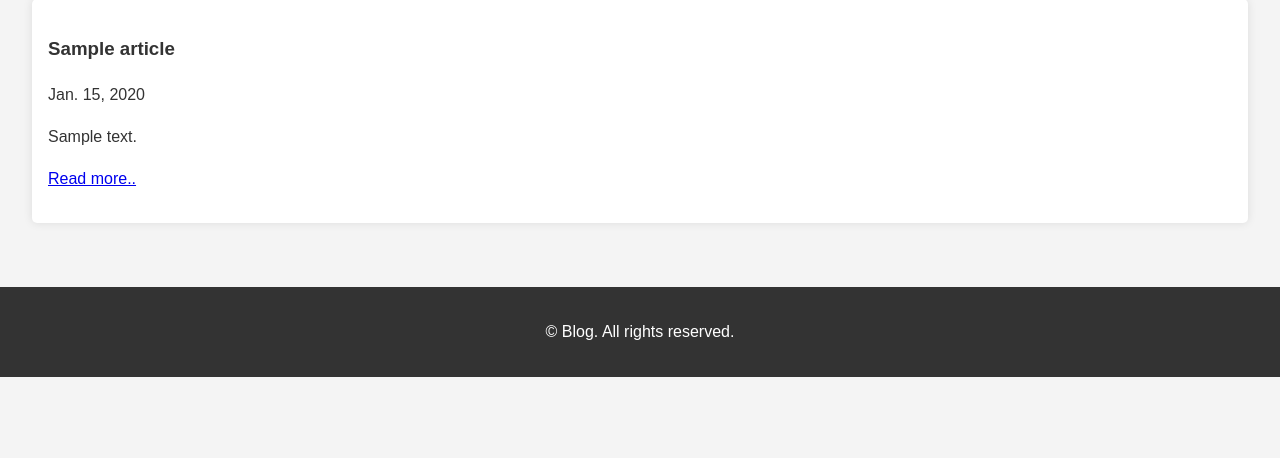
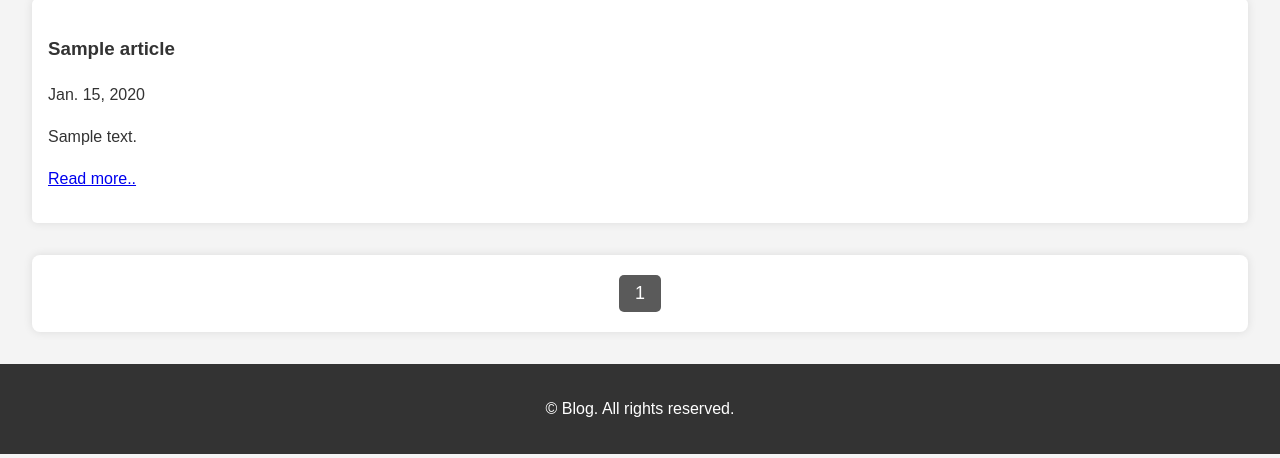
Before and after one commit to Anguilla-anguilla/personal_blog_web, a Django app: page / in a window 1280 px wide. Shown: the part 342-800 px from the top of the page. Run offline with Django 4.2, Linux system fonts and the light colour scheme; tables that the repository leaves empty hold one stand-in row (values such as "Sample post").

Commit message:
Add pagination

```diff
--- a/blog/catalog/views.py
+++ b/blog/catalog/views.py
@@ -1,4 +1,5 @@
 from django.shortcuts import render, get_object_or_404, redirect
+from django.core.paginator import Paginator
 from .models import Article, Comments
 from .forms import CommentForm
 from .utils import search_query
@@ -17,7 +18,11 @@ def catalog(request, pk=None):
     if query:
         catalog = search_query(query)
 
-    context = {'catalog': catalog}
+    paginator = Paginator(catalog, 5)
+    page_number = request.GET.get('page')
+    page_obj = paginator.get_page(page_number)
+
+    context = {'catalog': page_obj}
     return render(request, template, context)
 
 
--- a/blog/static/css/style.css
+++ b/blog/static/css/style.css
@@ -102,3 +102,36 @@ footer {
     bottom: 0;
     width: 100%;
 }
+
+/* Pagination style */
+
+.pagination {
+    display: flex;
+    justify-content: center;
+    align-items: center;
+    gap: 10px;
+}
+
+
+.container {
+    text-align: center;
+    background-color: #fff;
+    padding: 20px;
+    border-radius: 8px;
+    box-shadow: 0 0 10px rgba(0, 0, 0, 0.1);
+}
+
+#pageNumber {
+    font-size: 18px;
+    color: white;
+}
+
+button.active {
+    background-color: #5a5a5a;
+}
+
+
+button:disabled {
+    background-color: #ccc;
+    cursor: not-allowed;
+}
--- a/blog/templates/catalog/catalog.html
+++ b/blog/templates/catalog/catalog.html
@@ -19,4 +19,6 @@
     {% endfor %}
   </section>
 
+  {% include "includes/paginator.html" %}
+
 {% endblock content %}
--- /dev/null
+++ b/blog/templates/includes/paginator.html
@@ -0,0 +1,26 @@
+{% load static %}
+<div class="container">
+  <div class="pagination">
+    {% if catalog.has_previous %}
+    <a href="?page={{ catalog.previous_page_number }}">
+      <button id="prevBtn">Previous</button>
+    </a>
+    {% endif %}
+    {% for i in catalog.paginator.page_range %}
+      {% if catalog.number == i %}
+      <button class="active">
+        <span id="pageNumber">{{ i }}</span>
+      </button>
+      {% else %}
+        <button>
+          <a id="pageNumber" href="?page={{ i }}">{{ i }}</a>
+        </button>
+      {% endif %}
+    {% endfor %}
+    {% if catalog.has_next %}
+    <a href="?page={{ catalog.next_page_number }}">
+      <button id="nextBtn">Next</button>
+    </a>
+    {% endif %}
+  </div>
+</div>
```
